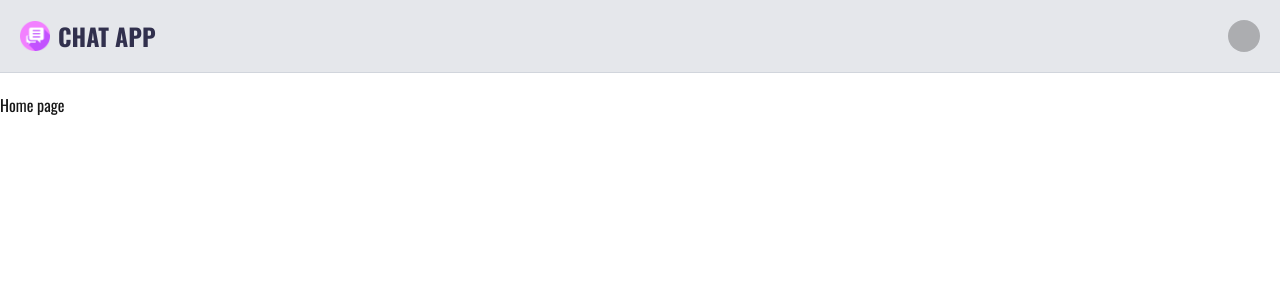
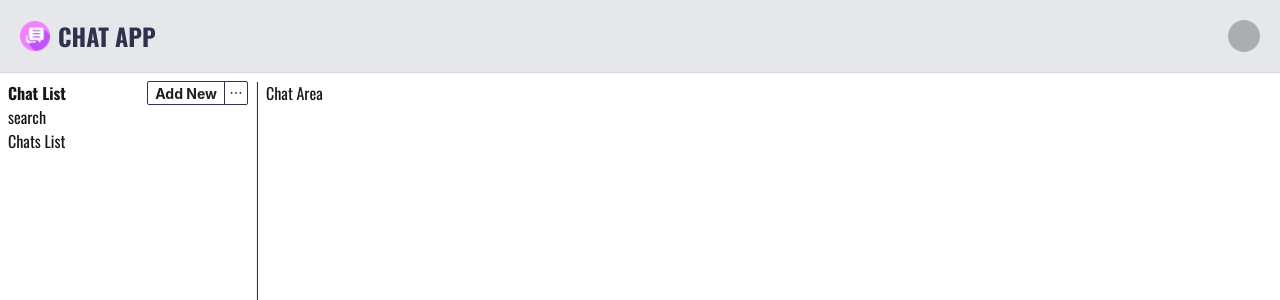
Before and after one commit to imran18026/chat-app-client, a Next.js app: page / in a window 1280 px wide. Shown: the top 300 px of the page. Built offline with nearby package versions, Linux system fonts and the light colour scheme; no server answers; the database is empty.

Commit message:
chats layout

```diff
--- a/src/app/(private)/groups/create-group/page.tsx
+++ b/src/app/(private)/groups/create-group/page.tsx
@@ -2,7 +2,7 @@ import React from "react";
 
 const CreateGroup = () => {
   return (
-    <div className=" pt-5">
+    <div className=" p-2">
       <h1>Create Group</h1>
     </div>
   );
--- a/src/app/(private)/page.tsx
+++ b/src/app/(private)/page.tsx
@@ -1,7 +1,17 @@
+import ChatArea from "@/components/chat-components/chat-area/chat-area";
+import Chats from "@/components/chat-components/chats/chats";
+import { Divider } from "antd";
+
 export default async function Home() {
   return (
-    <div className=" pt-5">
-      <h1>Home page</h1>
+    <div className="flex h-[85vh]">
+      <Chats />
+      <Divider
+        type="vertical"
+        style={{ height: "100%", margin: "10px 0px" }}
+        className="border-1 border-[#31304D]"
+      />
+      <ChatArea />
     </div>
   );
 }
--- /dev/null
+++ b/src/components/chat-components/chat-area/chat-area.tsx
@@ -0,0 +1,11 @@
+import React from "react";
+
+const ChatArea = () => {
+  return (
+    <div className="flex-1 h-full p-2">
+      <h1>Chat Area</h1>
+    </div>
+  );
+};
+
+export default ChatArea;
--- /dev/null
+++ b/src/components/chat-components/chats/chats-header.tsx
@@ -0,0 +1,48 @@
+"use client";
+import { Dropdown, MenuProps } from "antd";
+import { useState } from "react";
+import NewChatModel from "./new-chat-model";
+
+const ChatsHeader = () => {
+  const [isNewChatModalOpen, setIsNewChatModalOpen] = useState<boolean>(false);
+  const items: MenuProps["items"] = [
+    {
+      label: "New Chat",
+      key: "1",
+      onClick: () => {
+        setIsNewChatModalOpen(true);
+      },
+    },
+    {
+      label: "New Group",
+      key: "2",
+    },
+  ];
+
+  const menuProps = {
+    items,
+  };
+  return (
+    <div className="w-full">
+      <div className="flex justify-between items-center">
+        <span className="text-md font-bold">Chat List</span>
+        <div>
+          <Dropdown.Button menu={menuProps} size="small">
+            <span className="text-md font-bold cursor-not-allowed">
+              Add New
+            </span>
+          </Dropdown.Button>
+        </div>
+      </div>
+      <div>search</div>
+      {isNewChatModalOpen && (
+        <NewChatModel
+          isNewChatModalOpen={isNewChatModalOpen}
+          setIsNewChatModalOpen={setIsNewChatModalOpen}
+        />
+      )}
+    </div>
+  );
+};
+
+export default ChatsHeader;
--- /dev/null
+++ b/src/components/chat-components/chats/chats-list.tsx
@@ -0,0 +1,11 @@
+import React from "react";
+
+const ChatsList = () => {
+  return (
+    <div>
+      <h1>Chats List</h1>
+    </div>
+  );
+};
+
+export default ChatsList;
--- /dev/null
+++ b/src/components/chat-components/chats/chats.tsx
@@ -0,0 +1,14 @@
+import React from "react";
+import ChatsHeader from "./chats-header";
+import ChatsList from "./chats-list";
+
+const Chats = () => {
+  return (
+    <div className="w-[20%] h-full p-2">
+      <ChatsHeader />
+      <ChatsList />
+    </div>
+  );
+};
+
+export default Chats;
--- /dev/null
+++ b/src/components/chat-components/chats/new-chat-model.tsx
@@ -0,0 +1,27 @@
+import { Modal } from "antd";
+import React from "react";
+
+const NewChatModel = ({
+  isNewChatModalOpen,
+  setIsNewChatModalOpen,
+}: {
+  isNewChatModalOpen: boolean;
+  setIsNewChatModalOpen: React.Dispatch<React.SetStateAction<boolean>>;
+}) => {
+  return (
+    <div>
+      <Modal
+        open={isNewChatModalOpen}
+        onCancel={() => setIsNewChatModalOpen(false)}
+        footer={null}
+        centered
+        title={null}
+        style={{ padding: 0, margin: 0 }}
+      >
+        <h1 className="text-md font-bold uppercase">All Available Members</h1>
+      </Modal>
+    </div>
+  );
+};
+
+export default NewChatModel;
```
